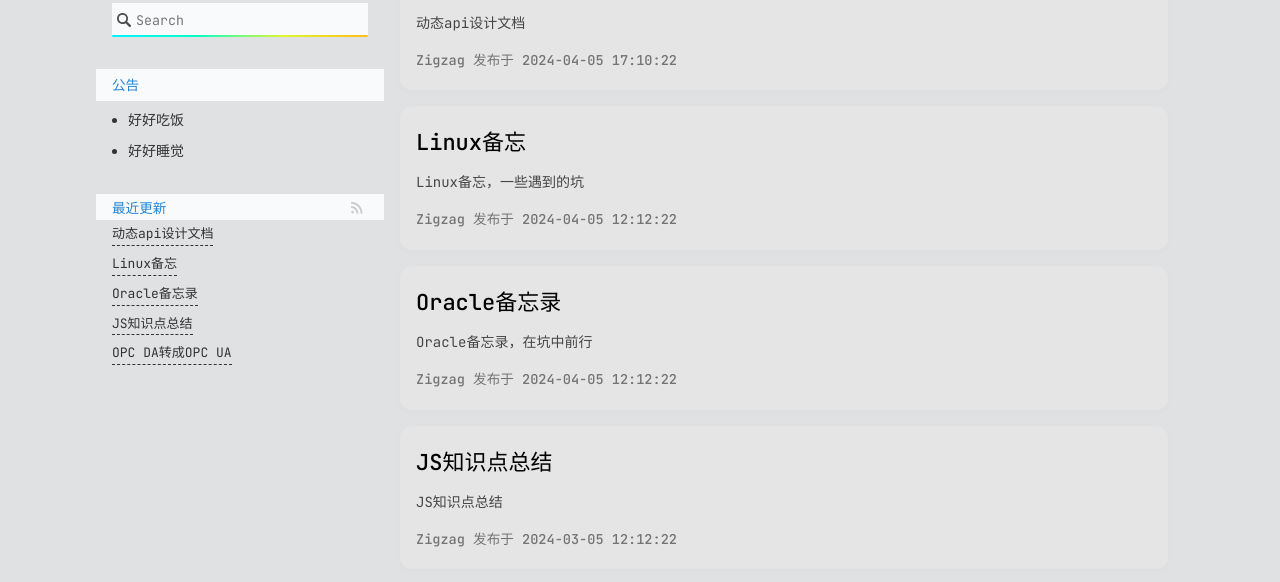
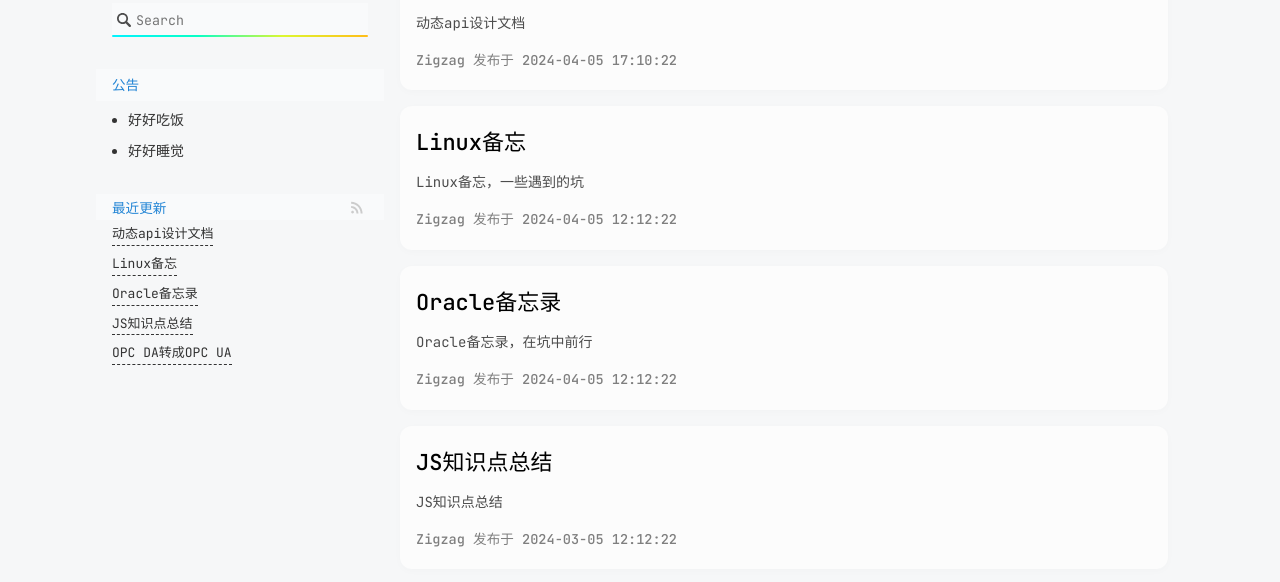
Before and after one commit to yuzhigang/ifixedbug.com, a plain HTML site: page index.html in a window 1280 px wide. Shown: the part 147-729 px from the top of the page. Drawn offline with nearby package versions, Linux system fonts and the light colour scheme; some packages are replaced by stand-ins of ours; a small style sheet from the web is missing.

Commit message:
Update My Site

```diff
--- a/_index.css
+++ b/_index.css
@@ -686,8 +686,9 @@ h6 {
       left: 0;
       width: 100%;
       height: 100%;
-      background: rgba(0, 0, 0, 0.1);
-      z-index: 5; }
+      background: rgba(0, 0, 0, 0.01);
+      z-index: 5;
+      transition: opacity .2s ease-out; }
     .LBody .LMain > .post-list > .archive-group {
       display: flex; }
       .LBody .LMain > .post-list > .archive-group > .archive-title {
```
